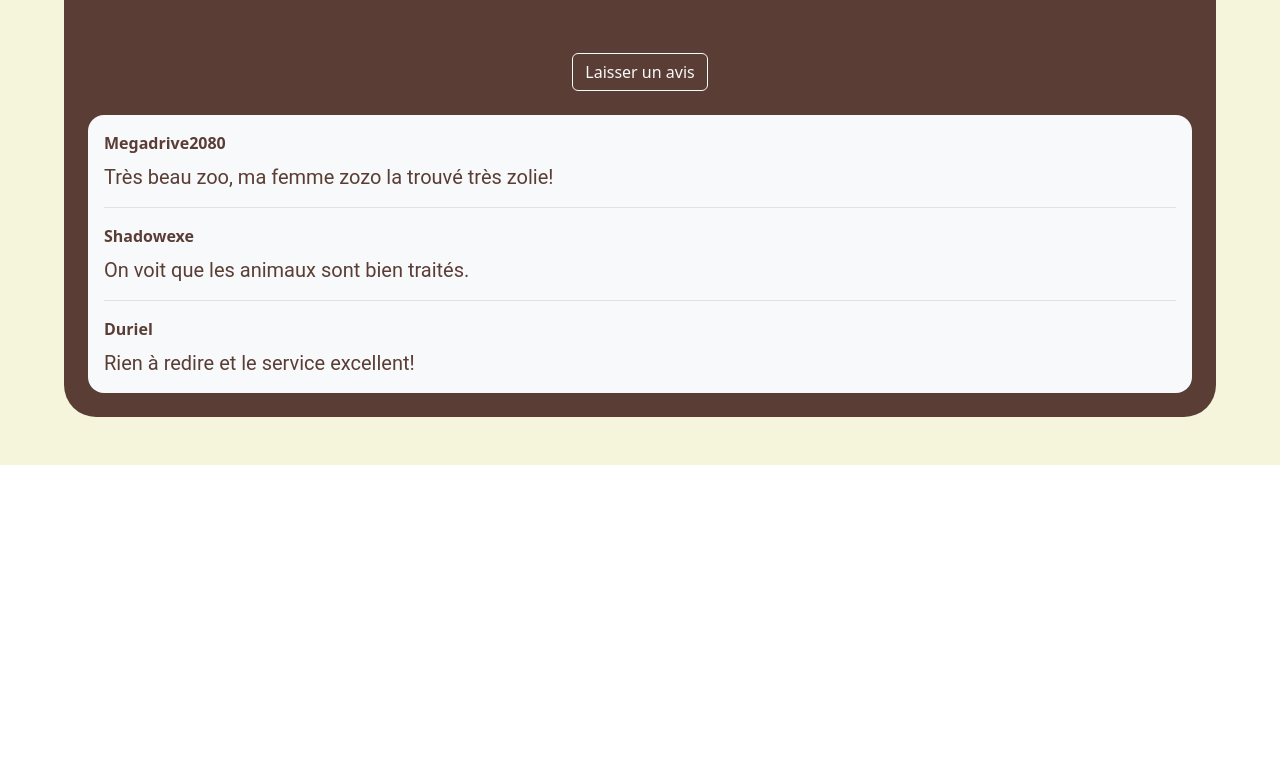
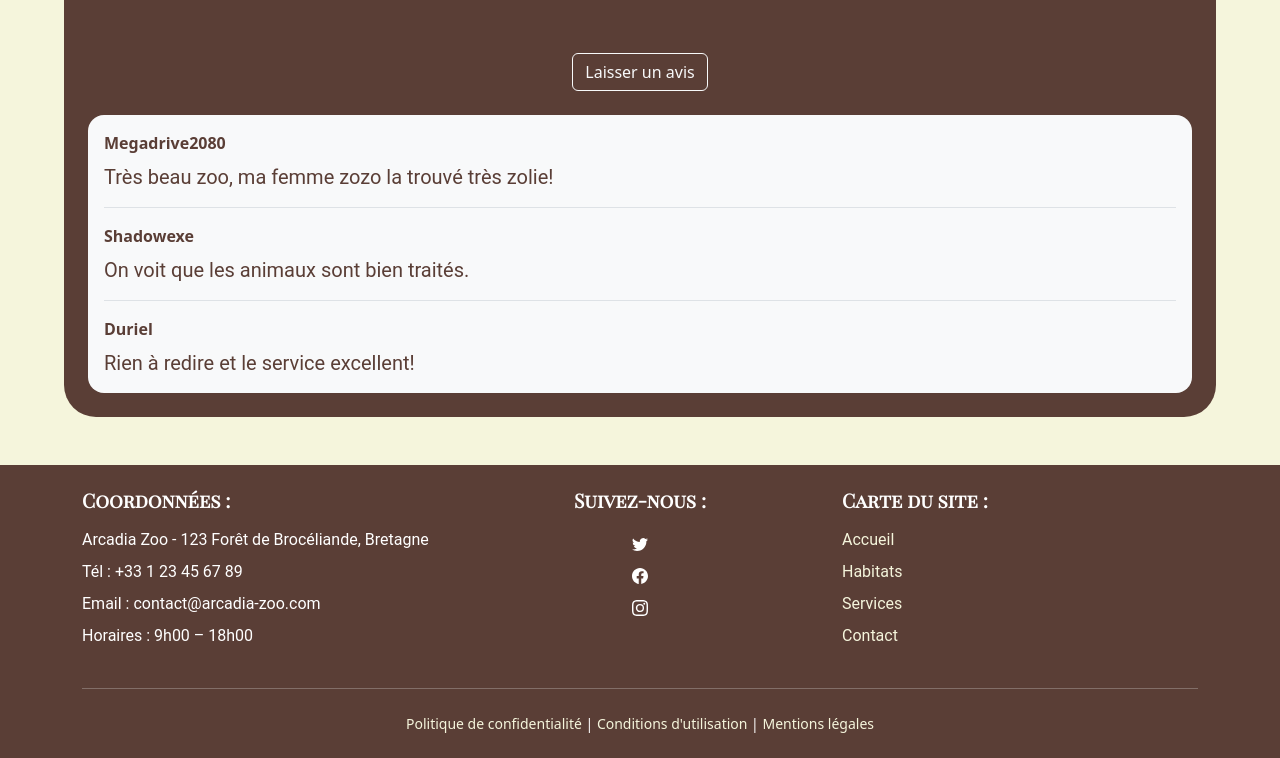
Before and after one commit to DenisPinzin/Zoo-Arcadia, a plain HTML site: page index.html in a window 1280 px wide. Shown: the part 2300-3058 px from the top of the page. Before the commit the page ends 2765 px from the top, so only its background shows below. Drawn offline with nearby package versions, Linux system fonts and the light colour scheme.

Commit message:
add footer on the home page

```diff
--- a/index.html
+++ b/index.html
@@ -170,6 +170,58 @@
 </section>
 
   </main>
+  <footer class="footer-section text-white py-4">
+    <div class="container">
+      <div class="row text-center text-md-start align-items-start">
+        <!-- Coordonnées -->
+        <div class="col-md-4 mb-4 mb-md-0">
+          <h5 class="fw-bold">Coordonnées :</h5>
+          <ul class="list-unstyled">
+            <li>Arcadia Zoo - 123 Forêt de Brocéliande, Bretagne</li>
+            <li>Tél : +33 1 23 45 67 89</li>
+            <li>Email : contact@arcadia-zoo.com</li>
+            <li>Horaires : 9h00 – 18h00</li>
+          </ul>
+        </div>
+
+        <!-- Réseaux sociaux -->
+        <div class="col-md-4 mb-4 mb-md-0 d-flex flex-column align-items-center border-md-start border-md-end border-light">
+          <h5 class="fw-bold">Suivez-nous :</h5>
+          <div class="d-flex flex-column gap-3 mt-2">
+            <svg xmlns="http://www.w3.org/2000/svg" width="16" height="16" fill="currentColor" class="bi bi-twitter" viewBox="0 0 16 16">
+              <path d="M5.026 15c6.038 0 9.341-5.003 9.341-9.334q.002-.211-.006-.422A6.7 6.7 0 0 0 16 3.542a6.7 6.7 0 0 1-1.889.518 3.3 3.3 0 0 0 1.447-1.817 6.5 6.5 0 0 1-2.087.793A3.286 3.286 0 0 0 7.875 6.03a9.32 9.32 0 0 1-6.767-3.429 3.29 3.29 0 0 0 1.018 4.382A3.3 3.3 0 0 1 .64 6.575v.045a3.29 3.29 0 0 0 2.632 3.218 3.2 3.2 0 0 1-.865.115 3 3 0 0 1-.614-.057 3.28 3.28 0 0 0 3.067 2.277A6.6 6.6 0 0 1 .78 13.58a6 6 0 0 1-.78-.045A9.34 9.34 0 0 0 5.026 15"/>
+            </svg>
+            <svg xmlns="http://www.w3.org/2000/svg" width="16" height="16" fill="currentColor" class="bi bi-facebook" viewBox="0 0 16 16">
+              <path d="M16 8.049c0-4.446-3.582-8.05-8-8.05C3.58 0-.002 3.603-.002 8.05c0 4.017 2.926 7.347 6.75 7.951v-5.625h-2.03V8.05H6.75V6.275c0-2.017 1.195-3.131 3.022-3.131.876 0 1.791.157 1.791.157v1.98h-1.009c-.993 0-1.303.621-1.303 1.258v1.51h2.218l-.354 2.326H9.25V16c3.824-.604 6.75-3.934 6.75-7.951"/>
+            </svg>
+            <svg xmlns="http://www.w3.org/2000/svg" width="16" height="16" fill="currentColor" class="bi bi-instagram" viewBox="0 0 16 16">
+              <path d="M8 0C5.829 0 5.556.01 4.703.048 3.85.088 3.269.222 2.76.42a3.9 3.9 0 0 0-1.417.923A3.9 3.9 0 0 0 .42 2.76C.222 3.268.087 3.85.048 4.7.01 5.555 0 5.827 0 8.001c0 2.172.01 2.444.048 3.297.04.852.174 1.433.372 1.942.205.526.478.972.923 1.417.444.445.89.719 1.416.923.51.198 1.09.333 1.942.372C5.555 15.99 5.827 16 8 16s2.444-.01 3.298-.048c.851-.04 1.434-.174 1.943-.372a3.9 3.9 0 0 0 1.416-.923c.445-.445.718-.891.923-1.417.197-.509.332-1.09.372-1.942C15.99 10.445 16 10.173 16 8s-.01-2.445-.048-3.299c-.04-.851-.175-1.433-.372-1.941a3.9 3.9 0 0 0-.923-1.417A3.9 3.9 0 0 0 13.24.42c-.51-.198-1.092-.333-1.943-.372C10.443.01 10.172 0 7.998 0zm-.717 1.442h.718c2.136 0 2.389.007 3.232.046.78.035 1.204.166 1.486.275.373.145.64.319.92.599s.453.546.598.92c.11.281.24.705.275 1.485.039.843.047 1.096.047 3.231s-.008 2.389-.047 3.232c-.035.78-.166 1.203-.275 1.485a2.5 2.5 0 0 1-.599.919c-.28.28-.546.453-.92.598-.28.11-.704.24-1.485.276-.843.038-1.096.047-3.232.047s-2.39-.009-3.233-.047c-.78-.036-1.203-.166-1.485-.276a2.5 2.5 0 0 1-.92-.598 2.5 2.5 0 0 1-.6-.92c-.109-.281-.24-.705-.275-1.485-.038-.843-.046-1.096-.046-3.233s.008-2.388.046-3.231c.036-.78.166-1.204.276-1.486.145-.373.319-.64.599-.92s.546-.453.92-.598c.282-.11.705-.24 1.485-.276.738-.034 1.024-.044 2.515-.045zm4.988 1.328a.96.96 0 1 0 0 1.92.96.96 0 0 0 0-1.92m-4.27 1.122a4.109 4.109 0 1 0 0 8.217 4.109 4.109 0 0 0 0-8.217m0 1.441a2.667 2.667 0 1 1 0 5.334 2.667 2.667 0 0 1 0-5.334"/>
+            </svg>
+          </div>
+        </div>
+
+        <!-- Carte du site -->
+        <div class="col-md-4 mb-4 mb-md-0">
+          <h5 class="fw-bold">Carte du site :</h5>
+          <ul class="list-unstyled">
+            <li><a href="#" class="footer-link">Accueil</a></li>
+            <li><a href="#" class="footer-link">Habitats</a></li>
+            <li><a href="#" class="footer-link">Services</a></li>
+            <li><a href="#" class="footer-link">Contact</a></li>
+          </ul>
+        </div>
+      </div>
+
+      <hr class="text-light my-4">
+
+      <div class="text-center small">
+        <a href="#" class="footer-link">Politique de confidentialité</a> |
+        <a href="#" class="footer-link">Conditions d'utilisation</a> |
+        <a href="#" class="footer-link">Mentions légales</a>
+      </div>
+    </div>
+  </footer>
+
 
   <script src="https://cdn.jsdelivr.net/npm/bootstrap@5.3.2/dist/js/bootstrap.bundle.min.js"></script>
   <script src="script.js"></script>
--- a/style.css
+++ b/style.css
@@ -364,3 +364,37 @@
     margin: 0 auto;
   }
 }
+
+.footer-section {
+  background-color: #5A3E36;
+}
+
+.footer-link {
+  color: #f5f5dc;
+  text-decoration: none;
+}
+
+.footer-link:hover {
+  text-decoration: underline;
+}
+
+.footer-section h5 {
+  font-family: 'Playfair Display SC', serif;
+  font-size: 1.2rem;
+  margin-bottom: 1rem;
+}
+
+.footer-section li {
+  font-family: 'Roboto', sans-serif;
+  font-size: 1rem;
+  margin-bottom: 0.5rem;
+}
+
+.footer-section i {
+  color: #f5f5dc;
+  transition: color 0.2s;
+}
+
+.footer-section i:hover {
+  color: #ffffff;
+}
```
